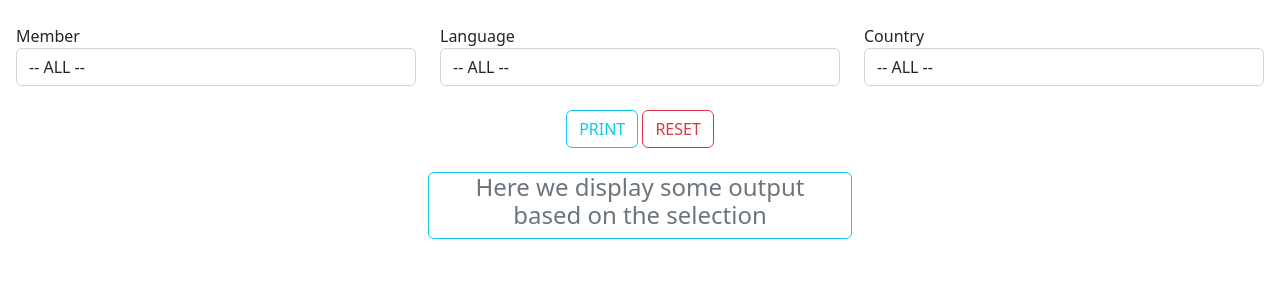
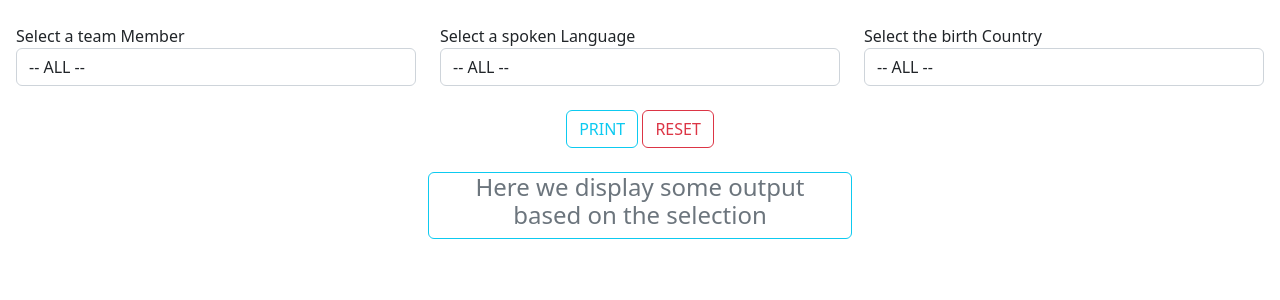
Before and after one commit to Ric-Wolf/spike-crs-841-multifiltering-on-backend, a Flask app: page / in a window 1280 px wide. Shown: the part 34-334 px from the top of the page. Run offline with Flask 2, Linux system fonts and the light colour scheme.

Commit message:
git corrections

```diff
--- a/templates/index.html
+++ b/templates/index.html
@@ -22,7 +22,7 @@
     <form class="p-3" id="group">
       <div class="row justify-content-center">
         <div class="col-4">
-          <label id="dp0_lab">{{all_columns[0][0] |title}}</label>
+          <label id="dp0_lab">Select a team {{all_columns[0][0] |title}}</label>
           <select class="form-control" id="dp0">
             {% for o in all_columns[0][1] %}
             <option value="{{ o }}">{{ o }}</option>
@@ -30,7 +30,7 @@
           </select>
         </div>
         <div class="col-4">
-          <label id="dp1_lab">{{all_columns[1][0]|title}}</label>
+          <label id="dp1_lab">Select a spoken {{all_columns[1][0]|title}}</label>
           <select class="form-control" id="dp1">
             {% for o in all_columns[1][1] %}
             <option value="{{ o }}">{{ o }}</option>
@@ -38,7 +38,7 @@
           </select>
         </div>
         <div class="col-4">
-          <label id="dp2_lab">{{all_columns[2][0]|title}}</label>
+          <label id="dp2_lab">Select the birth {{all_columns[2][0]|title}}</label>
           <select class="form-control" id="dp2">
             {% for o in all_columns[2][1] %}
             <option value="{{ o }}">{{ o }}</option>
```
Also changed, not shown: README.md (added), 3 other files.
